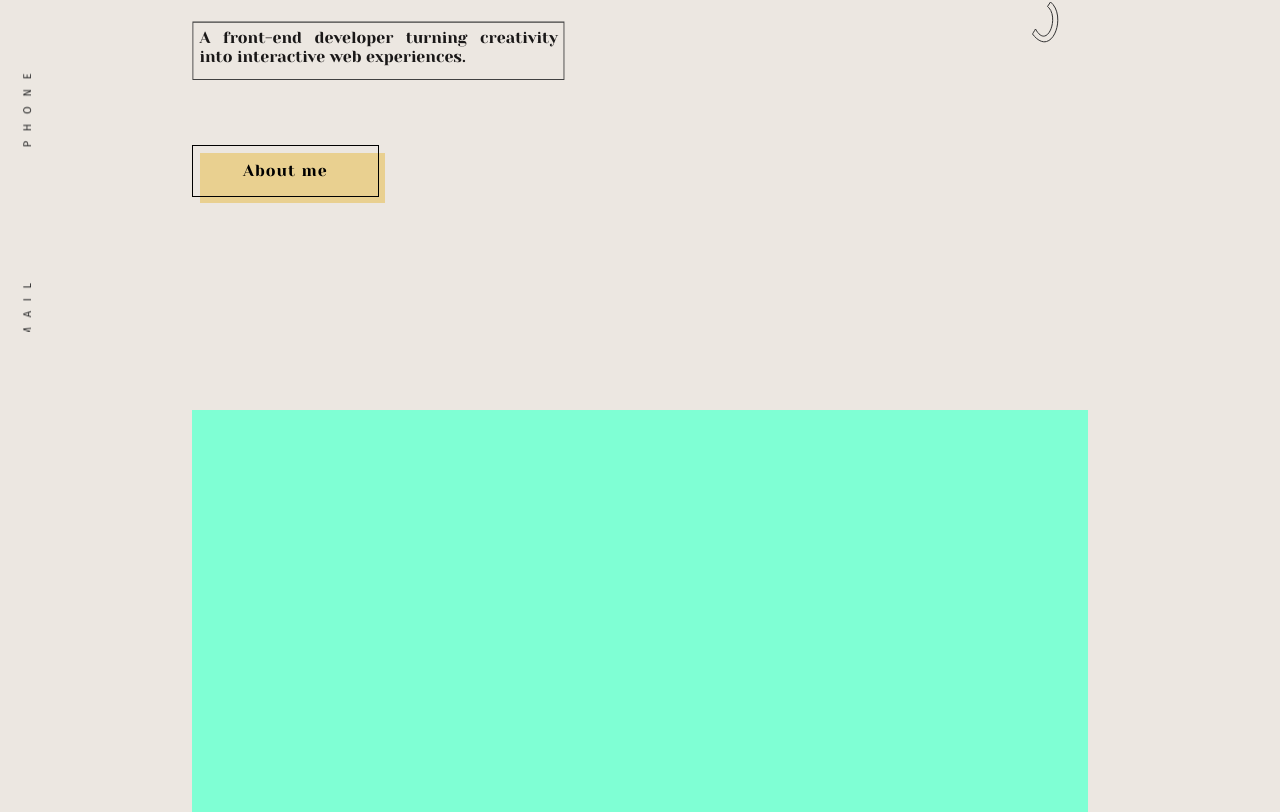
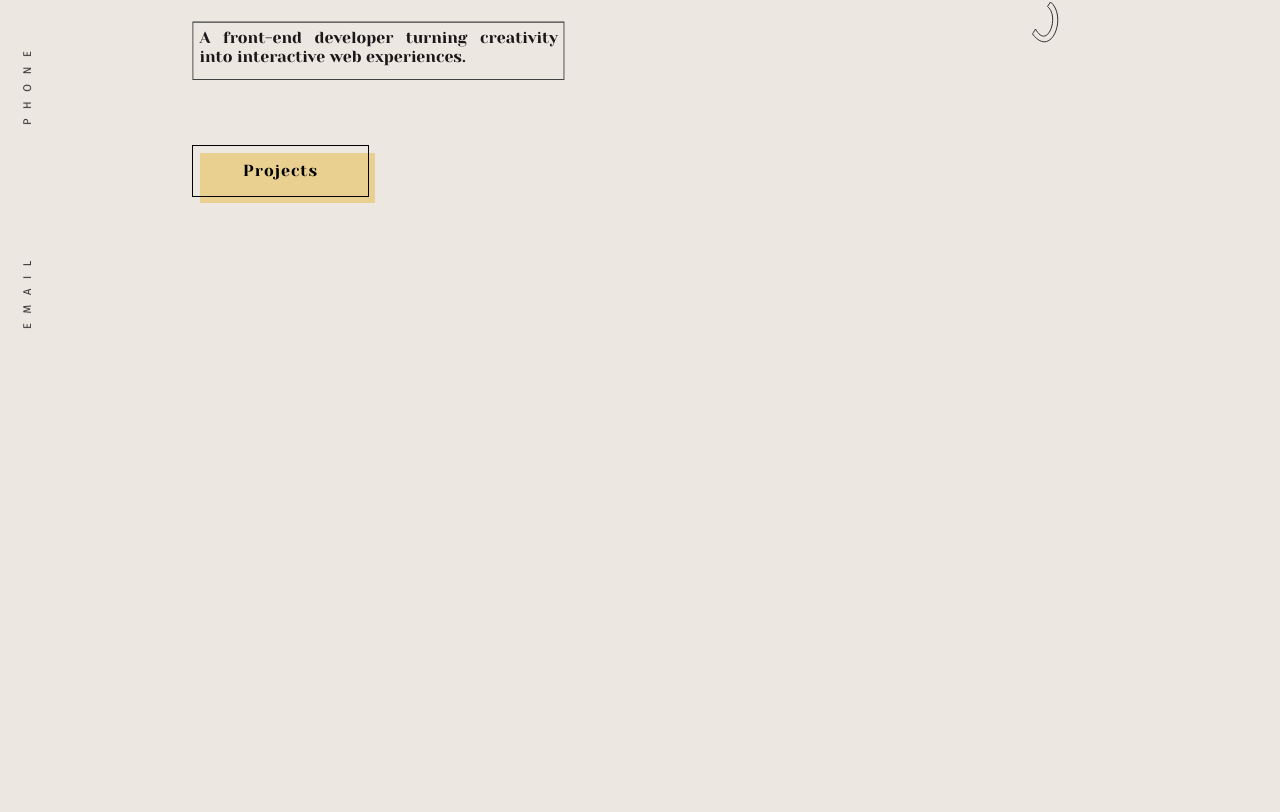
Before and after one commit to DavidCazalCollados/portfolio_2025, a React (Create React App) app: page / in a window 1280 px wide. Shown: the part 468-1280 px from the top of the page. After the commit the page ends 800 px from the top, so only its background shows below. Built offline with nearby package versions, Linux system fonts and the light colour scheme; a web font is replaced by a local one.

Commit message:
button redirected

```diff
--- a/src/assets/home.css
+++ b/src/assets/home.css
@@ -76,15 +76,9 @@
   height: 7.47%;
 }
 
-.button-about {
+.button-projects {
   /* background-color: rgb(63, 75, 75); */
   height: 100%;
   display: flex;
   align-items: center;
 }
-
-.about {
-  width: 100%;
-  height: 100vh;
-  background-color: aquamarine;
-}
--- a/src/components/dessin_moi/DessinComplet.js
+++ b/src/components/dessin_moi/DessinComplet.js
@@ -53,6 +53,7 @@
         {pathData.map((item, index) => (
           <motion.path
             className={item.className}
+            key={index}
             initial={{ opacity: 0, pathLength: 0 }}
             animate={{ opacity: 1, pathLength: 1 }}
             exit={{ opacity: 0, pathLength: 0 }}
--- a/src/pages/Home.js
+++ b/src/pages/Home.js
@@ -1,6 +1,7 @@
 import React from 'react';
 import { motion } from "framer-motion";
 import DessinComplet from "../components/dessin_moi/DessinComplet";
+import { Link } from 'react-router-dom';
 import "../assets/home.css";
 import "../assets/button.css";
 import "../assets/general_disposition.css";
@@ -67,7 +68,7 @@
             </motion.p>
           </div>
           <motion.div
-            className='button-about'
+            className='button-projects'
             initial={{ opacity: 0 }}
             animate={{ opacity: 1 }}
             exit={{ opacity: 0 }}
@@ -76,19 +77,15 @@
               duration: 1,
               delay: 1 }}
           >
-            <a href='/about'>
-              <button class="button-52">About me</button>
-            </a>
+            <Link to='/projects'>
+              <button className="button-52">Projects</button>
+            </Link>
           </motion.div>
         </div>
         <div className='home-right'>
           <DessinComplet />
         </div>
       </section>
-
-      <section className='about'>
-
-      </section>
     </div>
   );
 }
```
